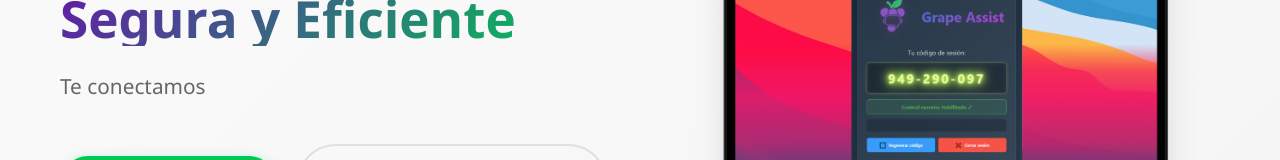
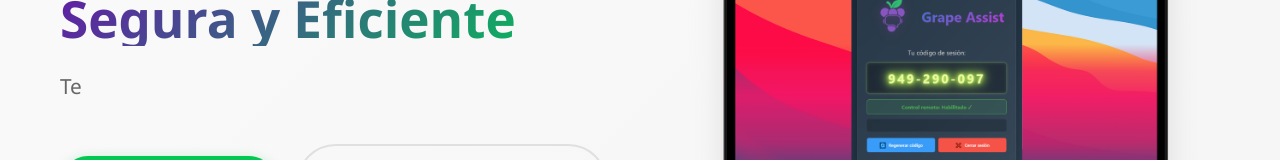
Before and after one commit to Lynden555/grapeassist-web, a React (Create React App) app: page / in a window 1280 px wide. Shown: the part 304-464 px from the top of the page. Built offline with nearby package versions, Linux system fonts and the light colour scheme.

Commit message:
actualizacion web2

```diff
--- a/src/App.js
+++ b/src/App.js
@@ -63,7 +63,7 @@ function App() {
                 animate={{ opacity: 1, y: 0 }}
                 transition={{ duration: 0.8, delay: 0.2 }}
               >
-                Te conectamos
+                Te
               </motion.p>
               <motion.div
                 className="hero-buttons"
```
